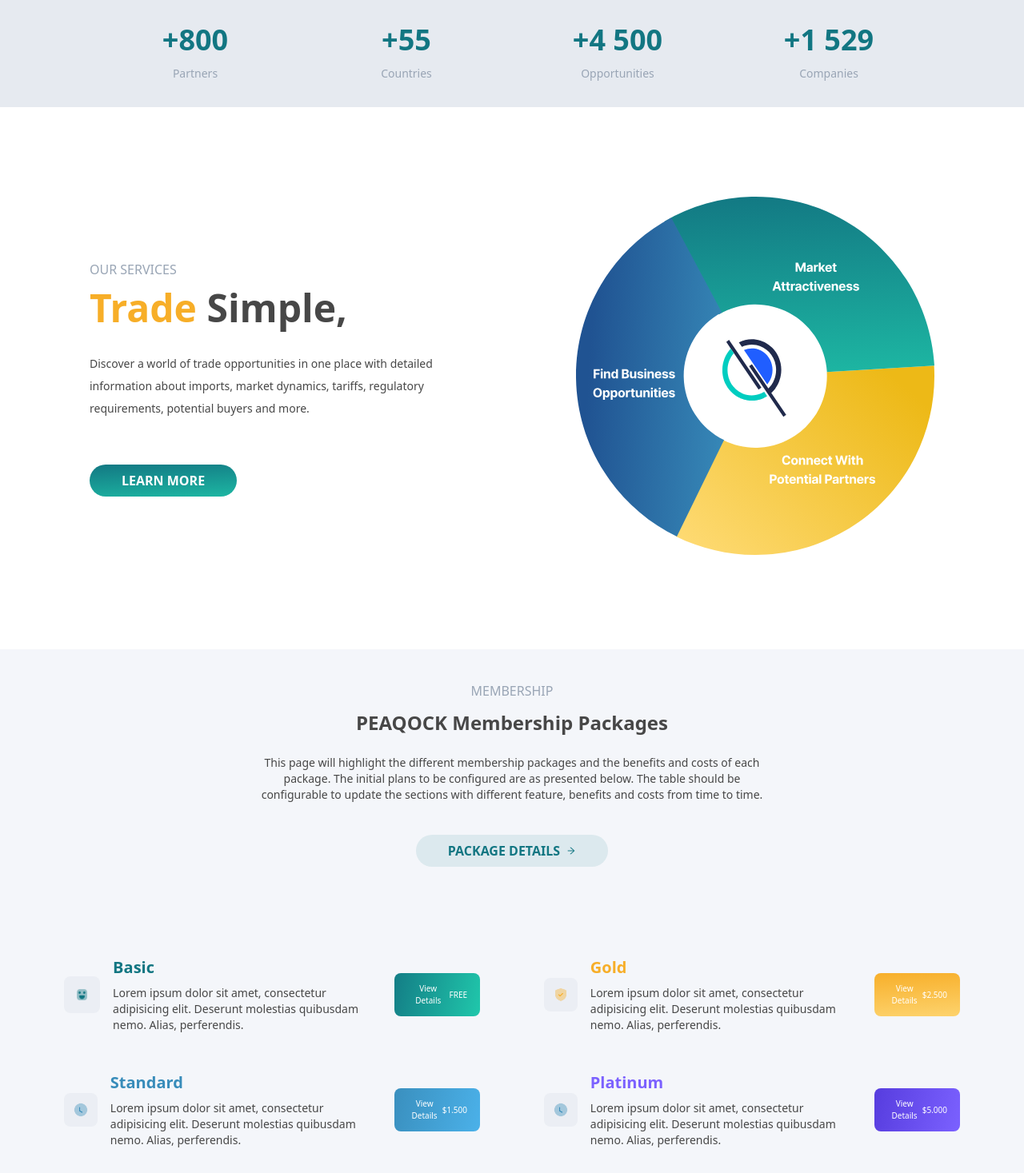
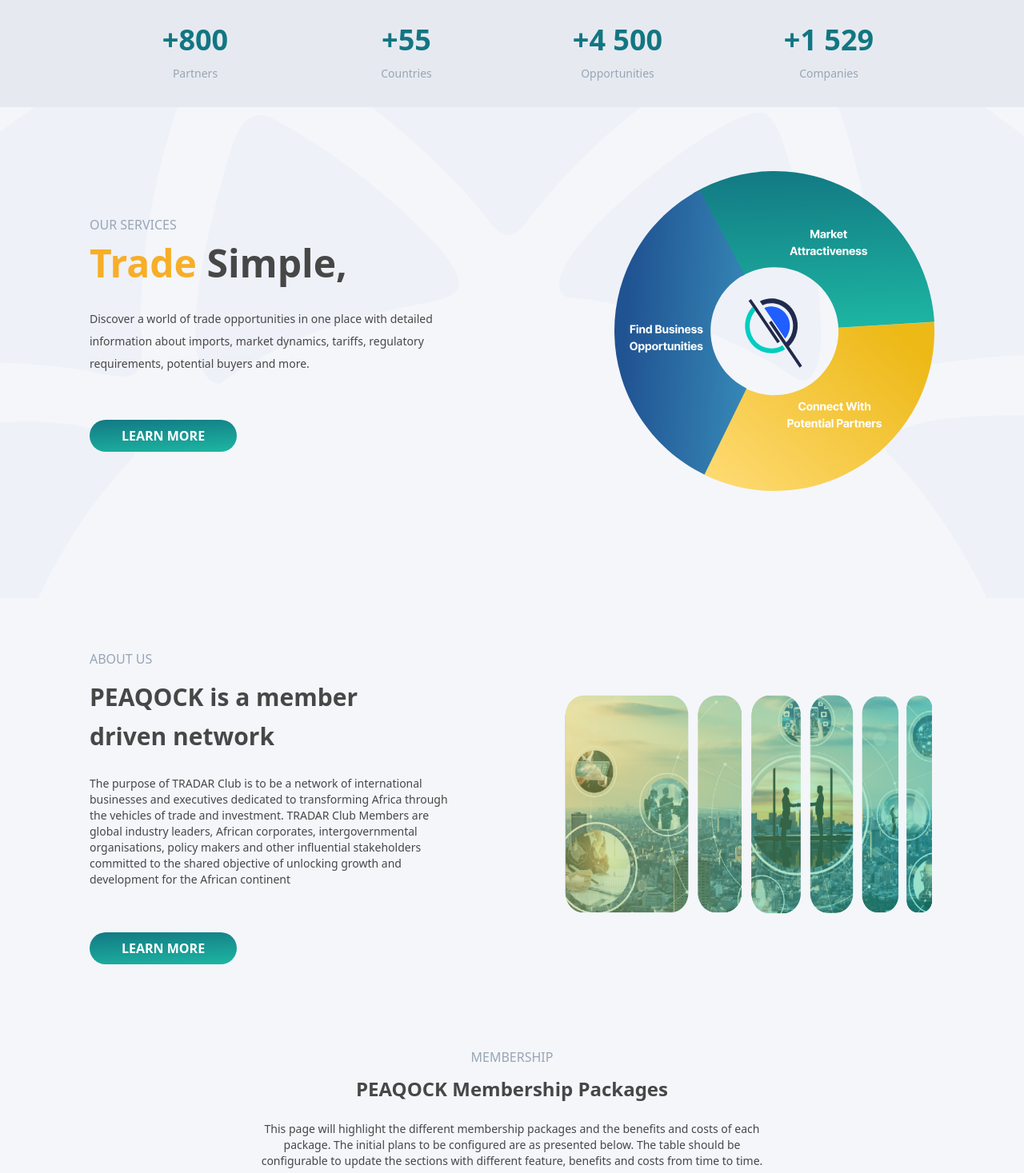
Before and after one commit to chourafiDev/Peaqock, a Next.js app: page / in a window 1280 px wide. Shown: the part 802-2269 px from the top of the page at 80% size. Built offline with nearby package versions, Linux system fonts and the light colour scheme.

Commit message:
Design About Section

```diff
--- a/app/components/About.tsx
+++ b/app/components/About.tsx
@@ -1,20 +1,22 @@
-import React from "react";
+import Image from "next/image";
+import { about } from "../../assets";
 import Button from "./Utils/Button";
 
 const About = () => {
   return (
-    <div className="mx-28 my-28">
-      <div className="w-full grid grid-cols-2 items-center justify-between">
+    <div className="bg-light-gray">
+      <div className="px-28 py-16">
+        <div className="w-full grid grid-cols-2 gap-32 items-center justify-between">
           <div>
-          <p className="uppercase text-second-gray mb-3">Our Services</p>
-          <h2 className="text-base-gray font-bold text-3xl mb-6">
+            <p className="uppercase text-second-gray mb-3">About Us</p>
+            <h2 className="text-base-gray font-bold text-3xl mb-6 leading-relaxed">
               PEAQOCK is a member <br /> driven network
             </h2>
-          <p className="text-base-gray text-sm pb-10">
+            <p className="text-base-gray text-sm pb-14">
               The purpose of TRADAR Club is to be a network of international
               businesses and executives dedicated to transforming Africa through
-            the vehicles of trade and investment. TRADAR Club Members are global
-            industry leaders, African corporates, intergovernmental
+              the vehicles of trade and investment. TRADAR Club Members are
+              global industry leaders, African corporates, intergovernmental
               organisations, policy makers and other influential stakeholders
               committed to the shared objective of unlocking growth and
               development for the African continent
@@ -23,7 +25,10 @@
               <span className="uppercase font-semibold">Learn More</span>
             </Button>
           </div>
-        <div className="ml-auto">test</div>
+          <div className="ml-auto">
+            <Image src={about} alt="about" width={900} height={550} />
+          </div>
+        </div>
       </div>
     </div>
   );
--- a/app/components/Services.tsx
+++ b/app/components/Services.tsx
@@ -5,7 +5,8 @@
 
 const Services = () => {
   return (
-    <div className="mx-28 my-28">
+    <div className="bg-light-gray relative bg-services bg-no-repeat bg-cover bg-center">
+      <div className="px-28 pb-32 pt-20">
         <div className="w-full grid grid-cols-2 items-center justify-between gap-40">
           <div>
             <p className="uppercase text-second-gray mb-3">Our Services</p>
@@ -22,7 +23,8 @@
             </Button>
           </div>
           <div className="ml-auto">
-          <Image src={chart} alt={chart} width={450} />
+            <Image src={chart} alt={chart} width={400} />
+          </div>
         </div>
       </div>
     </div>
--- a/assets/index.ts
+++ b/assets/index.ts
@@ -4,5 +4,7 @@
 import africa from "./africa.png";
 import logo from "./logo.png";
 import chart from "./chart.svg";
+import about from "./about.png";
+import services from "./services.svg";
 
-export { Icon1, Icon2, Icon3, africa, logo, chart };
+export { Icon1, Icon2, Icon3, africa, logo, chart, about, services };
--- a/pages/index.tsx
+++ b/pages/index.tsx
@@ -1,5 +1,6 @@
 import type { NextPage } from "next";
 import Head from "next/head";
+import About from "../app/components/About";
 import Banner from "../app/components/Banner";
 import Membership from "../app/components/Membership";
 import NewsLetter from "../app/components/NewsLetter";
@@ -19,6 +20,7 @@
         <Banner />
         <Statistics />
         <Services />
+        <About />
         <Membership />
         <NewsLetter />
       </main>
--- a/tailwind.config.js
+++ b/tailwind.config.js
@@ -17,6 +17,7 @@
       },
       backgroundImage: {
         banner: 'url("../assets/banner-bg.jpg")',
+        services: 'url("../assets/services.svg")',
         "yellow-gradient":
           "linear-gradient(90deg, #F7AE28 -9.83%, #F8D061 104%)",
         "green-gradient":
```
Also changed, not shown: assets/about.png (added), assets/services.svg (added). Lines whose indentation alone changed are shown as unchanged.
